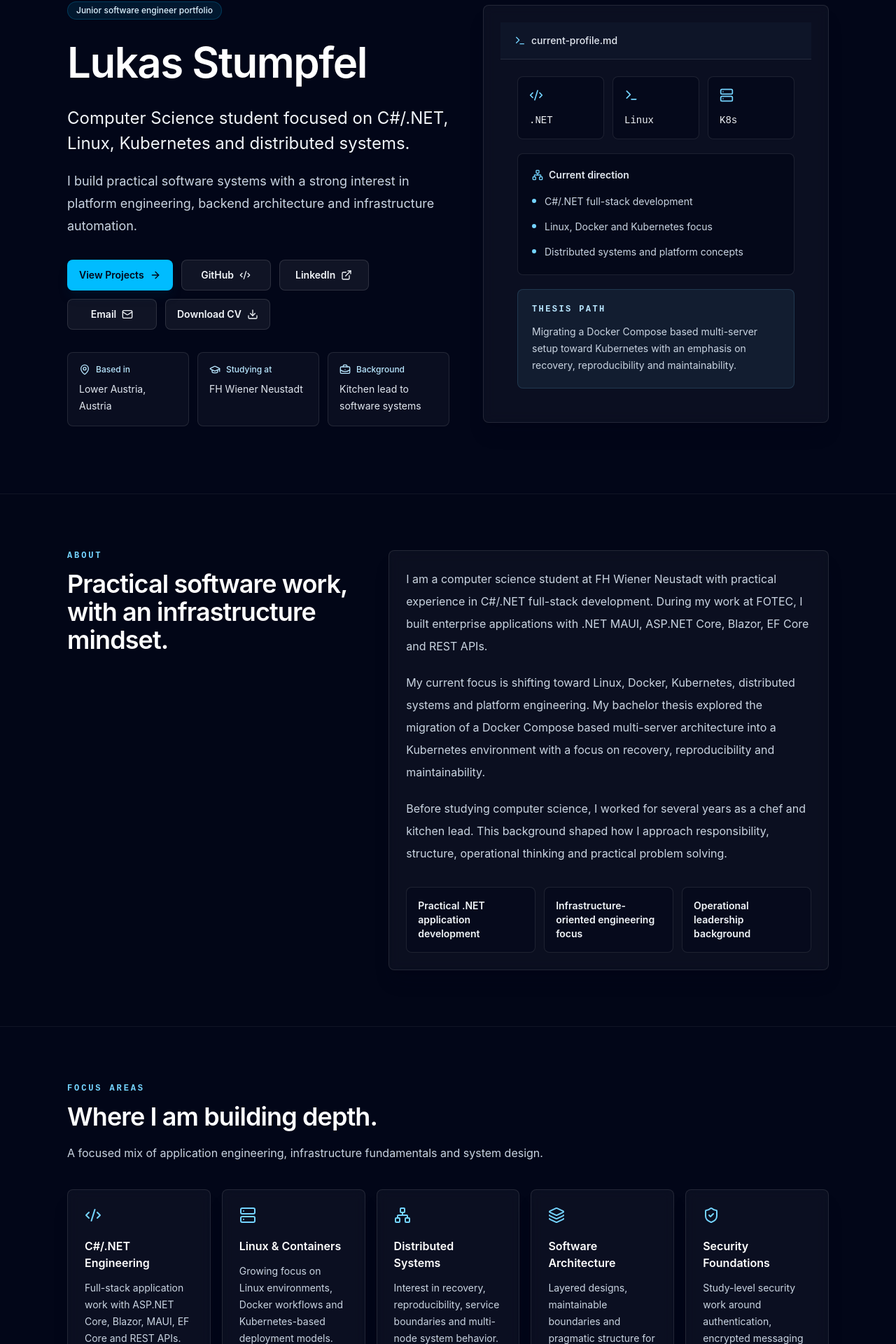
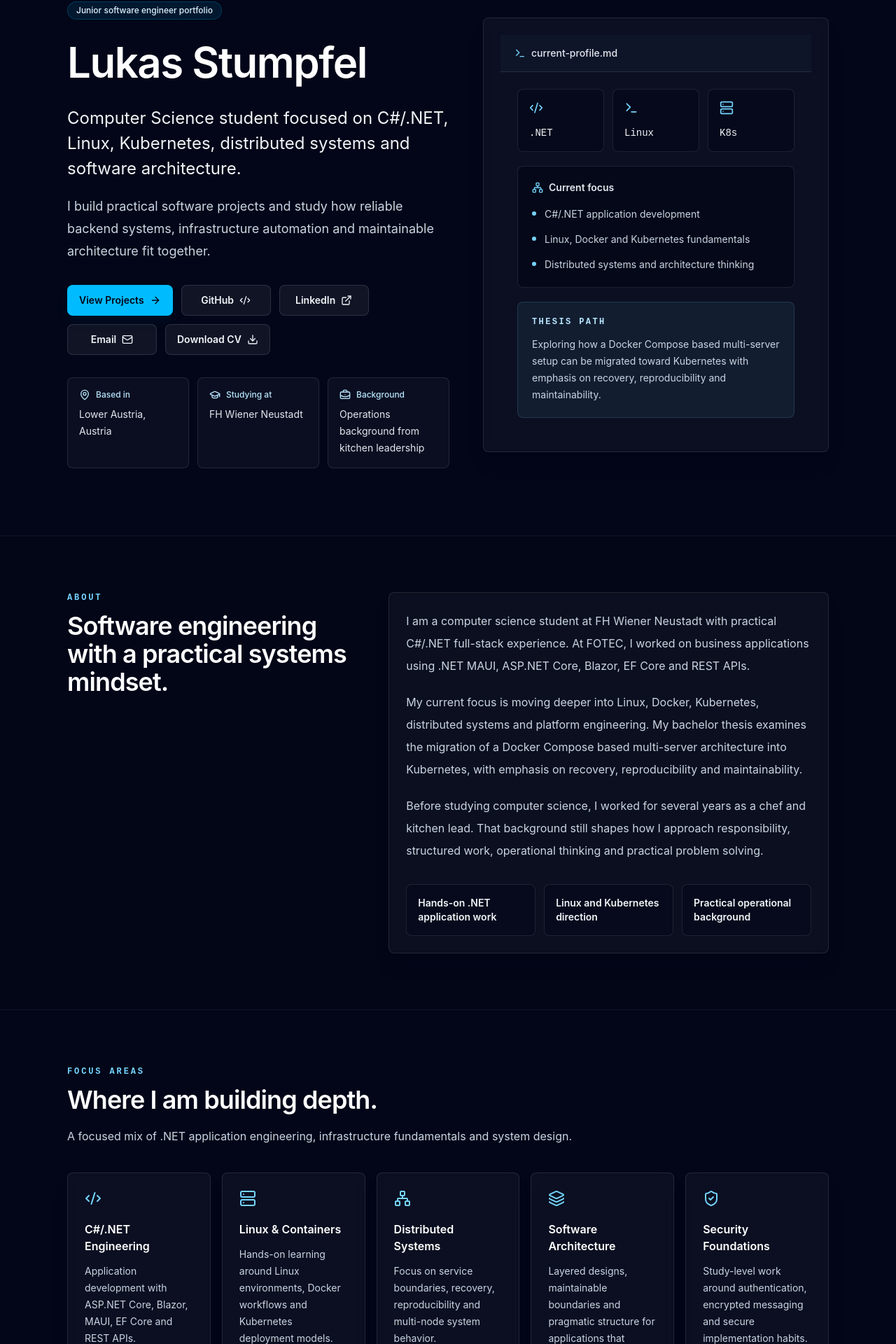
Before and after one commit to Katharon/Katharon.github.io, a Next.js app: page / in a window 1280 px wide. Shown: the part 176-2096 px from the top of the page at 70% size. Built offline with nearby package versions, Linux system fonts and the light colour scheme.

Commit message:
Refine portfolio copy

```diff
--- a/components/home/AboutSection.tsx
+++ b/components/home/AboutSection.tsx
@@ -4,15 +4,15 @@ import { MotionSection } from "@/components/home/MotionSection";
 import { SectionHeading } from "@/components/ui/SectionHeading";
 
 const paragraphs = [
-  "I am a computer science student at FH Wiener Neustadt with practical experience in C#/.NET full-stack development. During my work at FOTEC, I built enterprise applications with .NET MAUI, ASP.NET Core, Blazor, EF Core and REST APIs.",
-  "My current focus is shifting toward Linux, Docker, Kubernetes, distributed systems and platform engineering. My bachelor thesis explored the migration of a Docker Compose based multi-server architecture into a Kubernetes environment with a focus on recovery, reproducibility and maintainability.",
-  "Before studying computer science, I worked for several years as a chef and kitchen lead. This background shaped how I approach responsibility, structure, operational thinking and practical problem solving.",
+  "I am a computer science student at FH Wiener Neustadt with practical C#/.NET full-stack experience. At FOTEC, I worked on business applications using .NET MAUI, ASP.NET Core, Blazor, EF Core and REST APIs.",
+  "My current focus is moving deeper into Linux, Docker, Kubernetes, distributed systems and platform engineering. My bachelor thesis examines the migration of a Docker Compose based multi-server architecture into Kubernetes, with emphasis on recovery, reproducibility and maintainability.",
+  "Before studying computer science, I worked for several years as a chef and kitchen lead. That background still shapes how I approach responsibility, structured work, operational thinking and practical problem solving.",
 ];
 
 const highlights = [
-  "Practical .NET application development",
-  "Infrastructure-oriented engineering focus",
-  "Operational leadership background",
+  "Hands-on .NET application work",
+  "Linux and Kubernetes direction",
+  "Practical operational background",
 ];
 
 export function AboutSection() {
@@ -26,7 +26,7 @@ export function AboutSection() {
         <div className="grid gap-8 lg:grid-cols-[0.8fr_1.2fr] lg:gap-10">
           <SectionHeading
             eyebrow="About"
-            title="Practical software work, with an infrastructure mindset."
+            title="Software engineering with a practical systems mindset."
             titleId="about-title"
           />
           <Card className="p-5 sm:p-6">
--- a/components/home/ContactSection.tsx
+++ b/components/home/ContactSection.tsx
@@ -47,7 +47,7 @@ export function ContactSection() {
             <div className="border-b border-white/10 p-6 sm:p-8 lg:border-r lg:border-b-0">
               <SectionHeading
                 eyebrow="Contact"
-                title="Open to junior software engineering conversations."
+                title="Open to junior software engineering opportunities."
                 description="Best reached through email, GitHub or LinkedIn. Based in Lower Austria, Austria."
                 titleId="contact-title"
               />
--- a/components/home/EducationSection.tsx
+++ b/components/home/EducationSection.tsx
@@ -10,13 +10,13 @@ const educationItems = [
     institution: "FH Wiener Neustadt",
     period: "Expected 07/2026",
     description:
-      "Focus: programming, software architecture, distributed systems, databases, UX, software testing, IT security and IT operations.",
+      "Coursework and project work across programming, software architecture, distributed systems, databases, UX, software testing, IT security and IT operations.",
   },
   {
     degree: "M.Sc. Computer Science - Software and Security Engineering",
     institution: "FH Wiener Neustadt",
     period: "Starting 09/2026",
-    description: "Admitted.",
+    description: "Admitted, with planned focus on software and security engineering.",
   },
 ];
 
@@ -24,7 +24,7 @@ export function EducationSection() {
   return (
     <MotionSection className="border-y border-white/[0.06] bg-slate-900/25 py-12 sm:py-16 lg:py-20">
       <Container>
-        <SectionHeading eyebrow="Education" title="Computer science path." />
+        <SectionHeading eyebrow="Education" title="Computer science foundation." />
         <div className="mt-9 grid gap-4 md:grid-cols-2">
           {educationItems.map((item) => (
             <Card key={item.degree} className="p-5 sm:p-6">
--- a/components/home/ExperienceSection.tsx
+++ b/components/home/ExperienceSection.tsx
@@ -10,21 +10,21 @@ const experienceItems = [
     organization: "FOTEC",
     period: "09/2024-03/2025",
     description:
-      "Part-time development of enterprise applications using .NET MAUI, ASP.NET Core, Blazor, EF Core, REST APIs, Git and Docker.",
+      "Part-time development of business applications using .NET MAUI, ASP.NET Core, Blazor, EF Core, REST APIs, Git and Docker.",
   },
   {
     title: "Software Development Intern",
     organization: "FOTEC",
     period: "07/2024",
     description:
-      "Python/Raspberry Pi prototype for camera-based quality inspection of rotating product packaging; additional GoPro API integration in an assembly-line context.",
+      "Built a Python/Raspberry Pi prototype for camera-based quality inspection of rotating product packaging, plus GoPro API integration in an assembly-line context.",
   },
   {
     title: "Gastronomy Leadership Background",
     organization: "Professional kitchens",
     period: "2014-2023",
     description:
-      "Several years of professional kitchen experience, including sous-chef and kitchen-lead responsibilities such as ordering, costing, HACCP, duty planning and operational coordination.",
+      "Professional kitchen experience with sous-chef and kitchen-lead responsibilities, including ordering, costing, HACCP, duty planning and operational coordination.",
   },
 ];
 
@@ -38,7 +38,7 @@ export function ExperienceSection() {
       <Container>
         <SectionHeading
           eyebrow="Experience"
-          title="Professional work shaped by delivery and operations."
+          title="Professional work shaped by systems and operations."
           titleId="experience-title"
         />
         <div className="mt-9 grid gap-4">
--- a/components/home/FocusSection.tsx
+++ b/components/home/FocusSection.tsx
@@ -12,32 +12,31 @@ const focusAreas: Array<{
 }> = [
   {
     title: "C#/.NET Engineering",
-    description:
-      "Full-stack application work with ASP.NET Core, Blazor, MAUI, EF Core and REST APIs.",
+    description: "Application development with ASP.NET Core, Blazor, MAUI, EF Core and REST APIs.",
     icon: Code2,
   },
   {
     title: "Linux & Containers",
     description:
-      "Growing focus on Linux environments, Docker workflows and Kubernetes-based deployment models.",
+      "Hands-on learning around Linux environments, Docker workflows and Kubernetes deployment models.",
     icon: Server,
   },
   {
     title: "Distributed Systems",
     description:
-      "Interest in recovery, reproducibility, service boundaries and multi-node system behavior.",
+      "Focus on service boundaries, recovery, reproducibility and multi-node system behavior.",
     icon: Network,
   },
   {
     title: "Software Architecture",
     description:
-      "Layered designs, maintainable boundaries and pragmatic structure for evolving applications.",
+      "Layered designs, maintainable boundaries and pragmatic structure for applications that evolve.",
     icon: Layers,
   },
   {
     title: "Security Foundations",
     description:
-      "Study-level security work around authentication, encrypted messaging and secure defaults.",
+      "Study-level work around authentication, encrypted messaging and secure implementation habits.",
     icon: ShieldCheck,
   },
 ];
@@ -49,7 +48,7 @@ export function FocusSection() {
         <SectionHeading
           eyebrow="Focus Areas"
           title="Where I am building depth."
-          description="A focused mix of application engineering, infrastructure fundamentals and system design."
+          description="A focused mix of .NET application engineering, infrastructure fundamentals and system design."
         />
         <div className="mt-9 grid gap-4 sm:grid-cols-2 lg:grid-cols-5">
           {focusAreas.map((area) => (
--- a/components/home/HeroSection.tsx
+++ b/components/home/HeroSection.tsx
@@ -22,9 +22,9 @@ type HeroSectionProps = {
 };
 
 const signalItems = [
-  "C#/.NET full-stack development",
-  "Linux, Docker and Kubernetes focus",
-  "Distributed systems and platform concepts",
+  "C#/.NET application development",
+  "Linux, Docker and Kubernetes fundamentals",
+  "Distributed systems and architecture thinking",
 ];
 
 const personalDetails = [
@@ -40,7 +40,7 @@ const personalDetails = [
   },
   {
     label: "Background",
-    value: "Kitchen lead to software systems",
+    value: "Operations background from kitchen leadership",
     icon: BriefcaseBusiness,
   },
 ];
@@ -62,8 +62,8 @@ export function HeroSection({ cvHref }: HeroSectionProps) {
             {profile.role}
           </p>
           <p className="mt-5 max-w-2xl text-base leading-8 text-slate-300 sm:text-lg">
-            I build practical software systems with a strong interest in platform engineering,
-            backend architecture and infrastructure automation.
+            I build practical software projects and study how reliable backend systems,
+            infrastructure automation and maintainable architecture fit together.
           </p>
           <div className="mt-8 flex flex-wrap gap-3">
             <Button
@@ -152,7 +152,7 @@ export function HeroSection({ cvHref }: HeroSectionProps) {
             <div className="rounded-lg border border-white/10 bg-slate-950/70 p-5">
               <div className="mb-4 flex items-center gap-2 text-sm font-semibold text-slate-200">
                 <Network aria-hidden="true" className="size-4 text-sky-300" />
-                Current direction
+                Current focus
               </div>
               <ul className="space-y-3">
                 {signalItems.map((item) => (
@@ -168,8 +168,8 @@ export function HeroSection({ cvHref }: HeroSectionProps) {
                 Thesis path
               </p>
               <p className="mt-3 text-sm leading-6 text-slate-300">
-                Migrating a Docker Compose based multi-server setup toward Kubernetes with an
-                emphasis on recovery, reproducibility and maintainability.
+                Exploring how a Docker Compose based multi-server setup can be migrated toward
+                Kubernetes with emphasis on recovery, reproducibility and maintainability.
               </p>
             </div>
           </div>
--- a/components/home/TechStackSection.tsx
+++ b/components/home/TechStackSection.tsx
@@ -11,8 +11,8 @@ export function TechStackSection() {
       <Container>
         <SectionHeading
           eyebrow="Tech Stack"
-          title="Tools and concepts I work with."
-          description="Grouped from the project data so the portfolio stays easy to keep current."
+          title="Tools and concepts I use in projects."
+          description="A practical stack centered on .NET development, application UI, infrastructure basics and architecture patterns."
           titleId="stack-title"
         />
         <div className="mt-9 grid gap-4 md:grid-cols-2 lg:grid-cols-4">
--- a/data/profile.ts
+++ b/data/profile.ts
@@ -1,6 +1,6 @@
 export const profile = {
   name: "Lukas Stumpfel",
-  role: "Computer Science student focused on C#/.NET, Linux, Kubernetes and distributed systems.",
+  role: "Computer Science student focused on C#/.NET, Linux, Kubernetes, distributed systems and software architecture.",
   location: "Lower Austria, Austria",
   email: "lukas.stumpfel@live.de",
   github: "https://github.com/Katharon",
--- a/data/projects.ts
+++ b/data/projects.ts
@@ -3,7 +3,7 @@ export const projects = [
     name: "NodeControl",
     label: "Platform Engineering",
     description:
-      "Self-hosted infrastructure automation platform exploring customer-scoped infrastructure workflows, managed hosts, inventories, playbooks and worker-based execution.",
+      "Portfolio project exploring self-hosted infrastructure automation with customer-scoped workflows, managed hosts, inventories, playbooks and worker-based execution.",
     tech: ["ASP.NET Core", "EF Core", "PostgreSQL", "Next.js", "Docker", "OIDC"],
     href: "https://github.com/Katharon/NodeControl",
   },
@@ -11,7 +11,7 @@ export const projects = [
     name: "WeatherMesh",
     label: "Distributed Systems",
     description:
-      "Blazor and ASP.NET Core platform concept for connecting distributed weather stations, collecting sensor data and visualizing measurements.",
+      "Study project for connecting distributed weather stations, collecting sensor data through ASP.NET Core APIs and visualizing measurements in Blazor.",
     tech: ["C#", "ASP.NET Core", "Blazor", "REST APIs", "Geocoding"],
     href: "https://github.com/Katharon/WeatherMesh",
   },
@@ -19,7 +19,7 @@ export const projects = [
     name: "CodeForge",
     label: "Software Architecture",
     description:
-      "Extensible WPF/C# code editor prototype focused on layered architecture, syntax highlighting and plugin-contract based extensibility.",
+      "WPF/C# editor prototype focused on layered architecture, syntax highlighting and plugin-contract based extensibility.",
     tech: ["C#", ".NET 10", "WPF", "XAML", "StyleCop", "Plugin Contracts"],
     href: "https://github.com/Katharon/CodeForge",
   },
@@ -27,7 +27,7 @@ export const projects = [
     name: "ChatTool",
     label: "Security",
     description:
-      "WPF/.NET study project exploring encrypted desktop messaging, authentication and persistence.",
+      "WPF/.NET study project exploring encrypted desktop messaging, authentication and persistence as a learning exercise.",
     tech: ["WPF", "MVVM", "ASP.NET Core Identity", "EF Core", "RSA-OAEP"],
     href: "https://github.com/Katharon/ChatTool",
   },
```
Also changed, not shown: components/home/ProjectsSection.tsx (+5 -6 lines).
